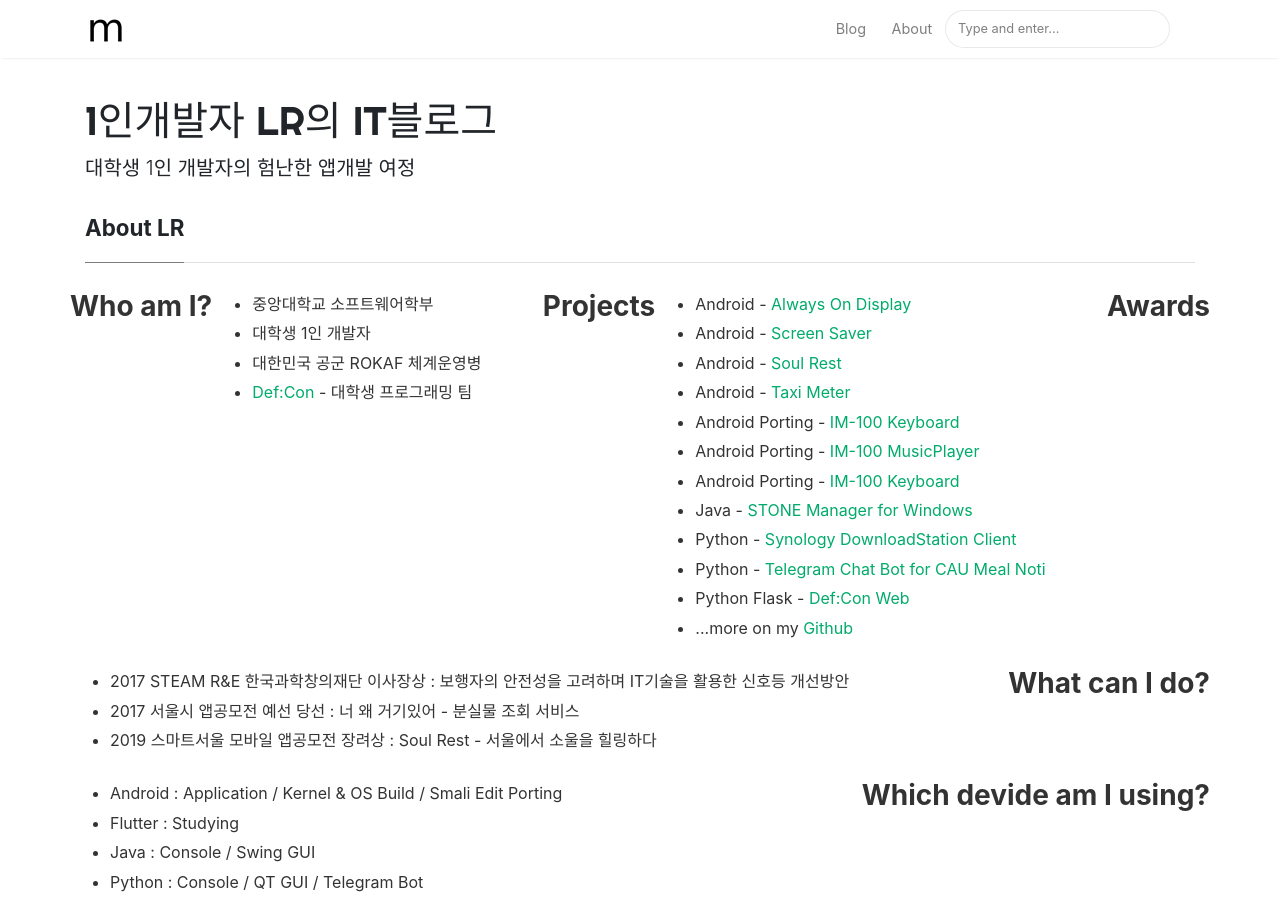
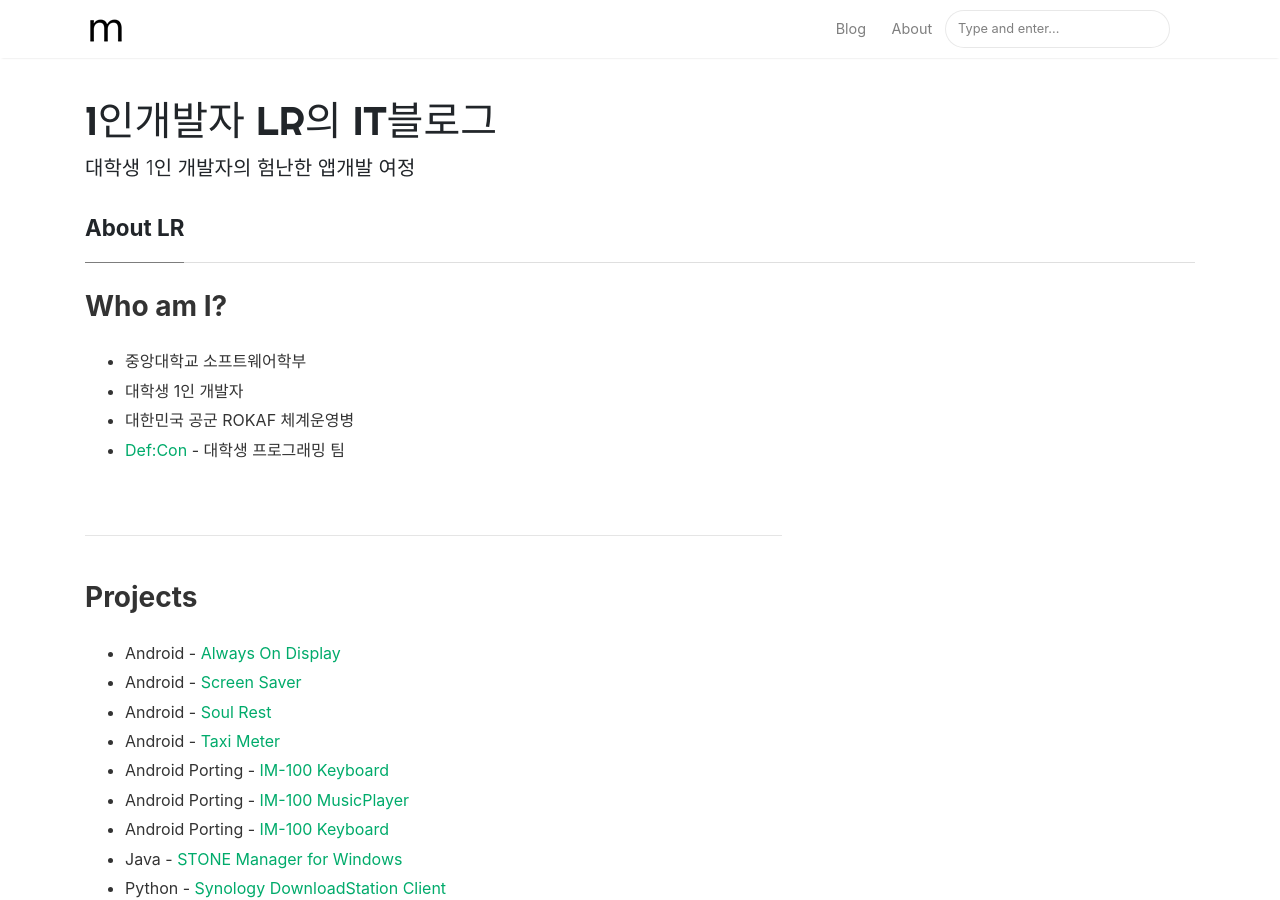
Before and after one commit to yymin1022/yymin1022.github.io, a Jekyll site: the page built from _pages/about.md, in a window 1280 px wide and 900 px high. Built offline with Jekyll 4.4.1, drawn with Linux system fonts in a browser that asks for light colours; nearby versions of some CDN libraries; comment, search, counter and statistics services are not loaded.

```diff
--- a/_pages/about.md
+++ b/_pages/about.md
@@ -6,6 +6,7 @@
 ---
 
 <div class="row justify-content-between">
+<div class="col-md-8 pr-5">
 
 <h3>Who am I?</h3>
 <ul>
@@ -91,3 +92,4 @@
 <a href="https://github.com/yymin1022" targe="_sub">Twitter</a>
 
 </div>
+</div>
```
